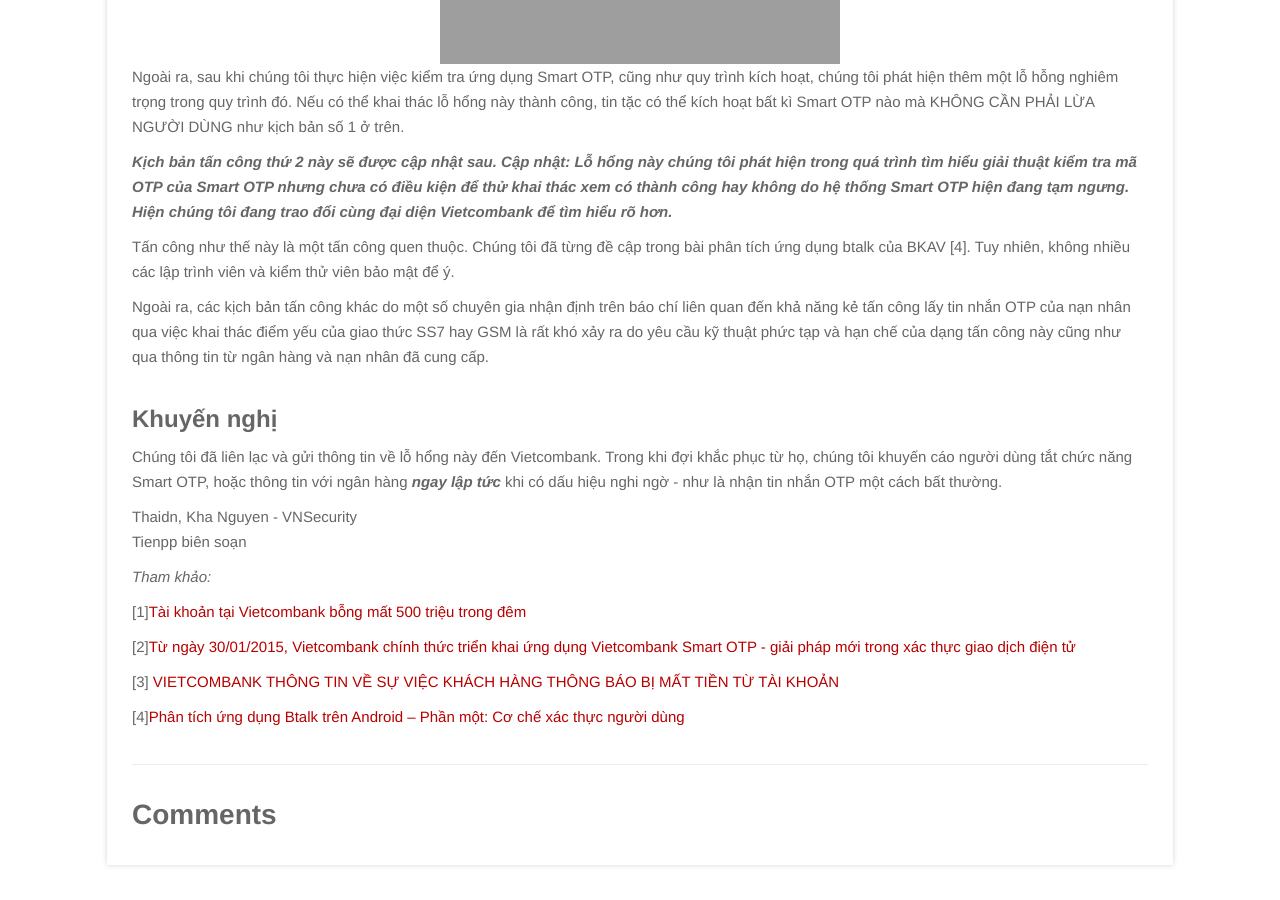
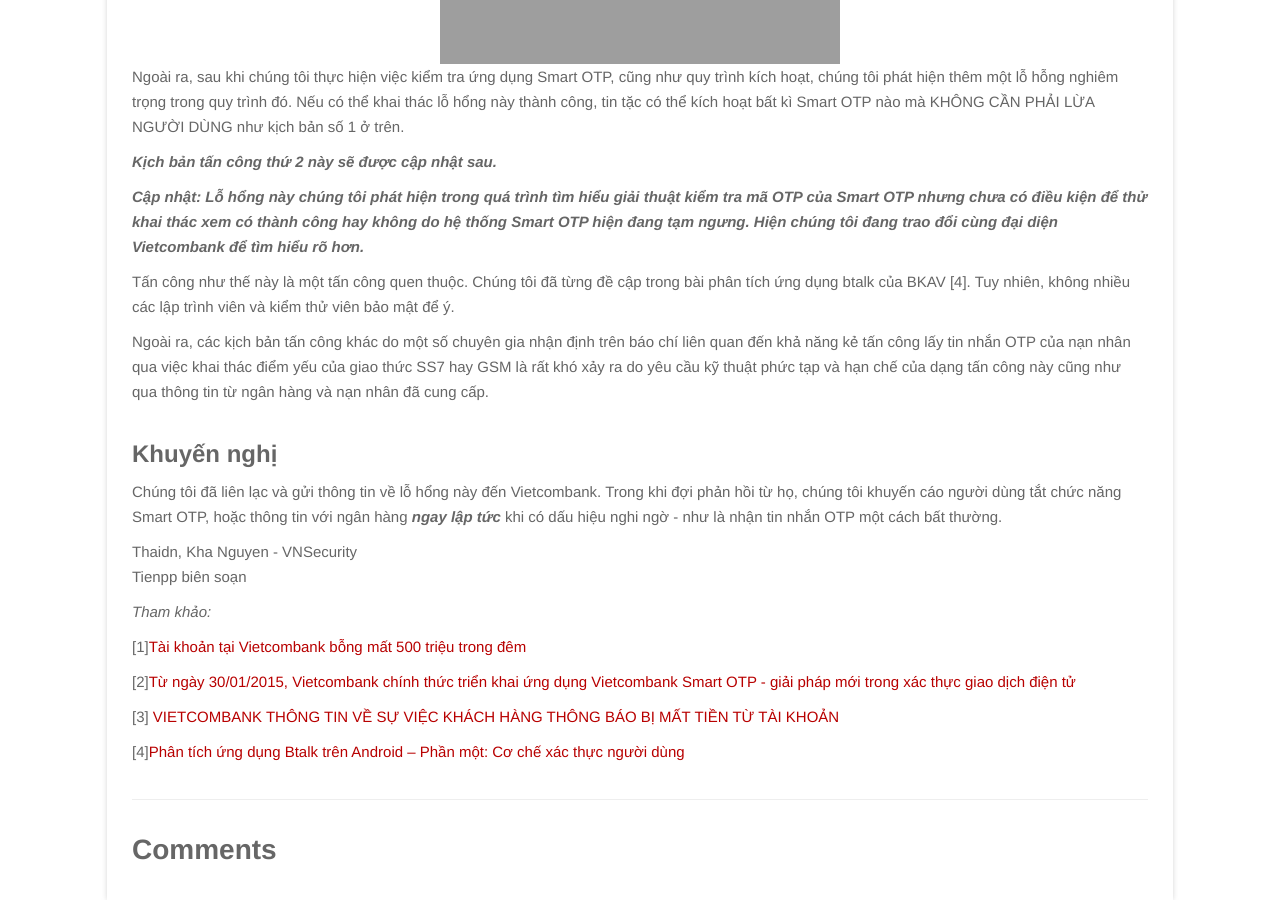
Before and after one commit to VNSECURITY/vnsecurity.github.io, a Jekyll site: the page built from _posts/2016-08-13-Ve-su-vu-khach-hang-Vietcombank-bi-mat-tien.md, in a window 1280 px wide and 900 px high, scrolled down 1495 px. Built offline with Jekyll 4.4.1, drawn with Linux system fonts in a browser that asks for light colours; comment, search, counter and statistics services are not loaded; before the commit the page ends 2360 px from its top, so only the background shows below that.

Commit message:
Update 2016-08-13-Ve-su-vu-khach-hang-Vietcombank-bi-mat-tien.md

```diff
--- a/_posts/2016-08-13-Ve-su-vu-khach-hang-Vietcombank-bi-mat-tien.md
+++ b/_posts/2016-08-13-Ve-su-vu-khach-hang-Vietcombank-bi-mat-tien.md
@@ -46,6 +46,7 @@
 Ngoài ra, sau khi chúng tôi thực hiện việc kiểm tra ứng dụng Smart OTP, cũng như quy trình kích hoạt, chúng tôi phát hiện thêm một lỗ hỗng nghiêm trọng trong quy trình đó. Nếu có thể khai thác lỗ hổng này thành công, tin tặc có thể kích hoạt bất kì Smart OTP nào mà KHÔNG CẦN PHẢI LỪA NGƯỜI DÙNG như kịch bản số 1 ở trên.
 
 ***Kịch bản tấn công thứ 2 này sẽ được cập nhật sau.***
+
 ***Cập nhật: Lỗ hổng này chúng tôi phát hiện trong quá trình tìm hiểu giải thuật kiểm tra mã OTP của Smart OTP nhưng chưa có điều kiện để thử khai thác xem có thành công hay không do hệ thống Smart OTP hiện đang tạm ngưng. Hiện chúng tôi đang trao đổi cùng đại diện Vietcombank để tìm hiểu rõ hơn.***
 
 Tấn công như thế này là một tấn công quen thuộc. Chúng tôi đã từng đề cập trong bài phân tích ứng dụng btalk của BKAV [4]. Tuy nhiên, không nhiều các lập trình viên và kiểm thử viên bảo mật để ý.
@@ -54,7 +55,7 @@
 
 
 ### Khuyến nghị
-Chúng tôi đã liên lạc và gửi thông tin về lỗ hổng này đến Vietcombank. Trong khi đợi khắc phục từ họ, chúng tôi khuyến cáo người dùng tắt chức năng Smart OTP, hoặc thông tin với ngân hàng ***ngay lập tức*** khi có dấu hiệu nghi ngờ - như là nhận tin nhắn OTP một cách bất thường.
+Chúng tôi đã liên lạc và gửi thông tin về lỗ hổng này đến Vietcombank. Trong khi đợi phản hồi từ họ, chúng tôi khuyến cáo người dùng tắt chức năng Smart OTP, hoặc thông tin với ngân hàng ***ngay lập tức*** khi có dấu hiệu nghi ngờ - như là nhận tin nhắn OTP một cách bất thường.
 
 Thaidn, Kha Nguyen - VNSecurity
 Tienpp biên soạn
```
